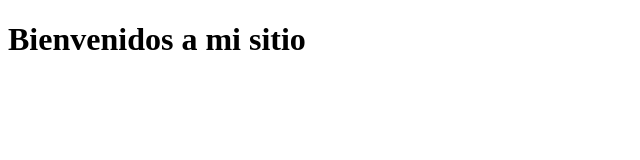
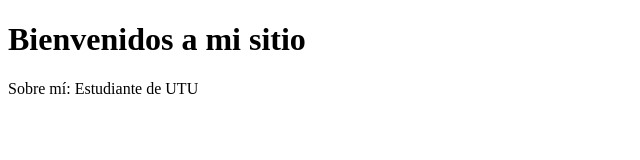
Before and after one commit to iJosehh/TrabajoGIT, a plain HTML site: page index.html in a window 1280 px wide. Shown: the whole page, without its empty margins (0-640 px from the left). Drawn offline with Linux system fonts and the light colour scheme.

Commit message:
Agregada sección sobre mí en rama-b

```diff
--- a/index.html
+++ b/index.html
@@ -7,5 +7,6 @@
 </head>
 <body>
     <h1>Bienvenidos a mi sitio</h1>
+    <p>Sobre mí: Estudiante de UTU</p>
 </body>
 </html>
```
